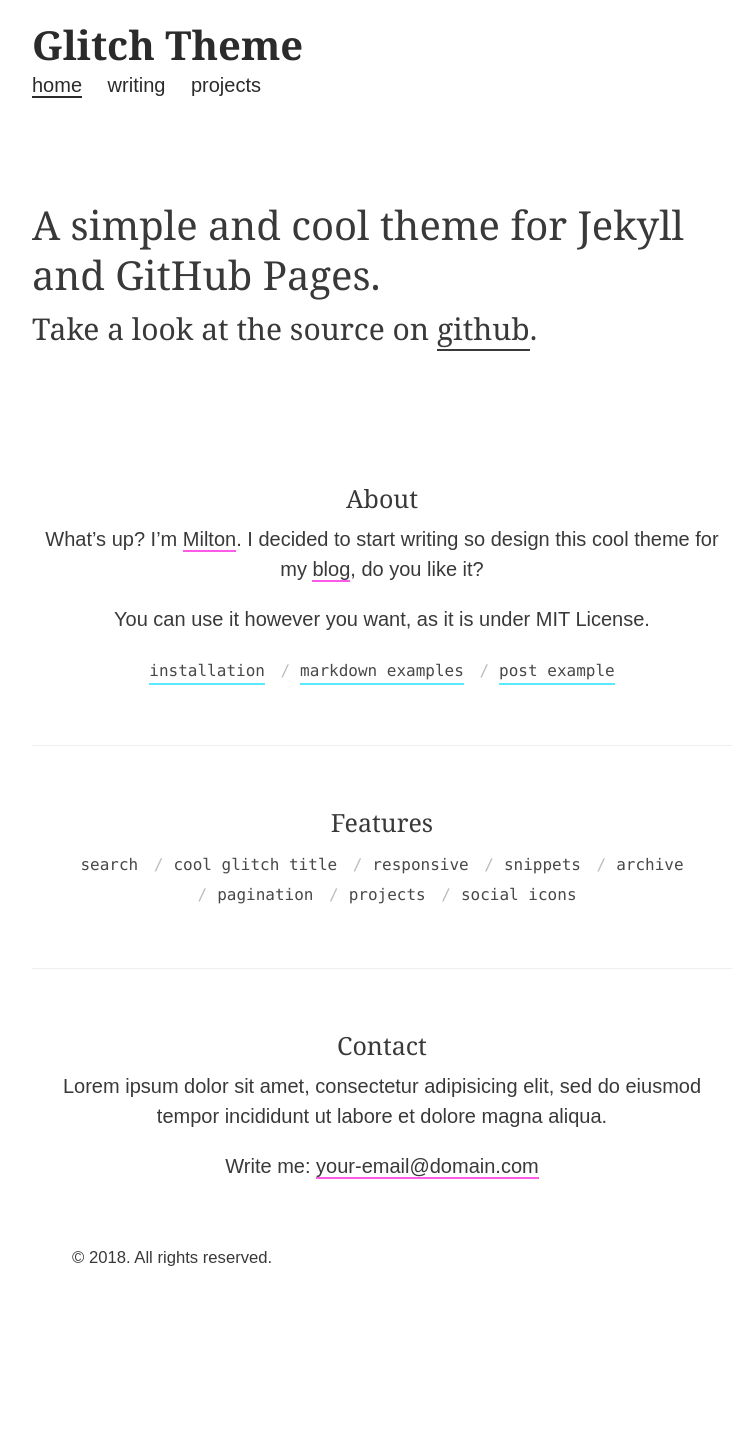
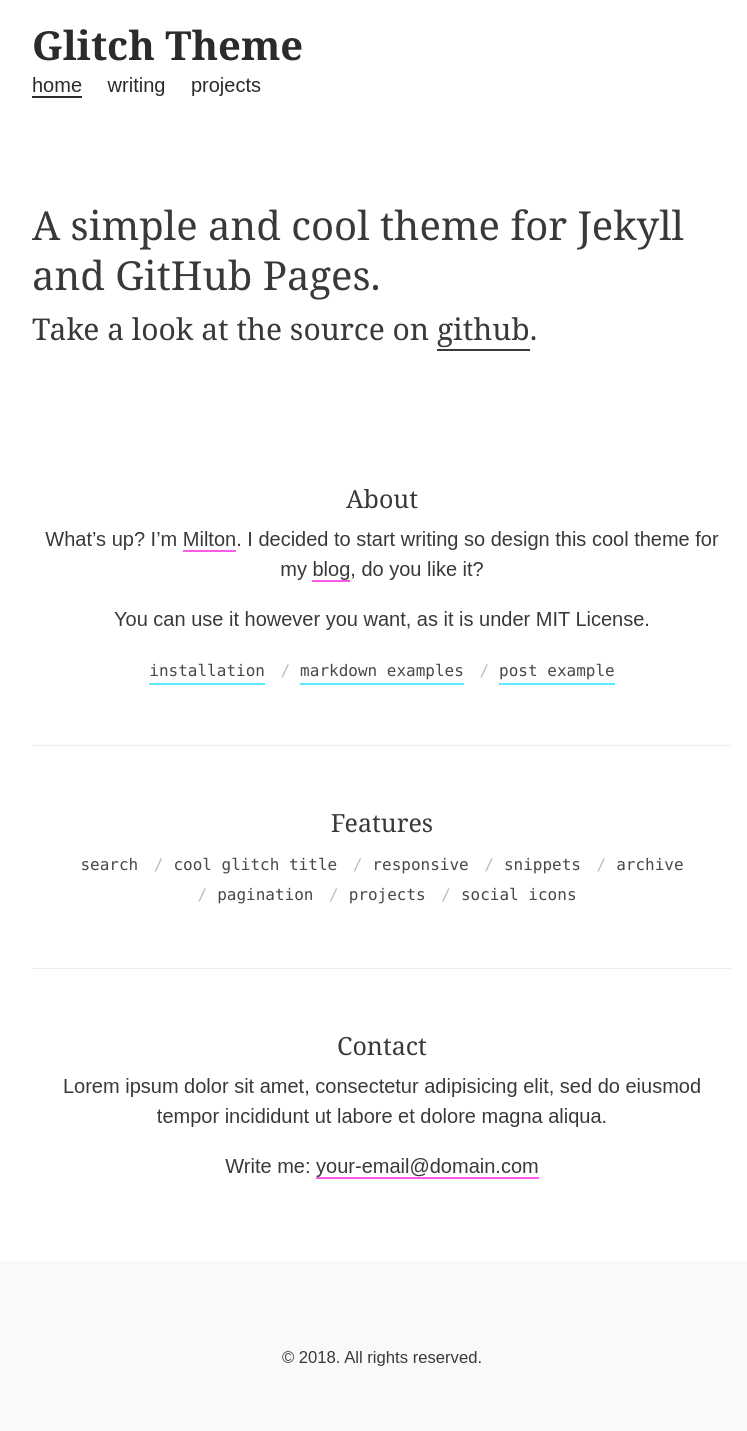
Before and after one commit to miltonparedes/glitch-jekyll, a Jekyll site: the page built from index.md, in a window 1280 px wide. Shown: the whole page, without its empty margins (258-1005 px from the left). Built offline with Jekyll 4.4.1, drawn with Linux system fonts in a browser that asks for light colours; some web fonts are replaced; before the commit the page ends 1311 px from its top, so only the background shows below that.

Commit message:
footer update

```diff
--- /dev/null
+++ b/_includes/footer.html
@@ -0,0 +1,21 @@
+<footer>
+  <div class="container">
+    <ul>
+      {% assign social = site.social %}
+      {% if social.twitter %}<li><a href="//twitter.com/{{social.twitter}}" target="_blank"><i data-feather="twitter"></i></a></li>{% endif %}
+      {% if social.facebook %}<li><a href="//facebook.com/{{social.facebook}}" target="_blank"><i data-feather="facebook"></i></a></li>{% endif %}
+      {% if social.instagram %}<li><a href="//instagram.com/{{social.instagram}}" target="_blank"><i data-feather="instagram"></i></a></li>{% endif %}
+      {% if social.github %}<li><a href="//github.com/{{social.github}}" target="_blank"><i data-feather="github"></i></a></li>{% endif %}
+      {% if social.gitlab %}<li><a href="//codepen.io/{{social.codepen}}" target="_blank"><i data-feather="gitlab"></i></a></li>{% endif %}
+      {% if social.youtube_user %}<li><a href="//youtube.com/user/{{social.youtube_user}}" target="_blank"><i data-feather="youtube"></i></a></li>{% endif %}
+      {% if social.youtube_channel %}<li><a href="//youtube.com/channel/{{social.youtube_channel}}" target="_blank"><i data-feather="youtube"></i></a></li>{% endif %}
+      {% if social.codepen %}<li><a href="//codepen.io/{{social.codepen}}" target="_blank"><i data-feather="codepen"></i></a></li>{% endif %}
+    </ul>
+    <small>
+      &copy; <time datetime="{{ site.time | date_to_xmlschema }}">{{ site.time | date: '%Y' }}</time>. All rights reserved.
+    </small>
+  </div>
+</footer>
+<script>
+  feather.replace()
+</script>
--- a/_includes/head.html
+++ b/_includes/head.html
@@ -1,7 +1,6 @@
 <head>
   <meta charset="UTF-8">
   <meta name="viewport" content="width=device-width, initial-scale=1.0">
-
   <title>
     {% if page.title == "Home" %}
       {{ site.title }} &middot; {{ site.tagline }}
@@ -9,8 +8,8 @@
       {{ page.title }} &middot; {{ site.title }}
     {% endif %}
   </title>
-
   <link rel="stylesheet" href="{{ site.baseurl }}/assets/css/styles.css">
   <link rel="shortcut icon" href="{{ site.baseurl }}/assets/img/{{ site.favicon }}">
   <link rel="alternate" type="application/atom+xml" title="{{ site.title }}" href="{{ site.baseurl }}/atom.xml">
+  <script src="https://unpkg.com/feather-icons/dist/feather.min.js"></script>
 </head>
--- a/_layouts/default.html
+++ b/_layouts/default.html
@@ -25,13 +25,8 @@
       <main id="{{ page.title | downcase }}">
         {{ content }}
       </main>
-
-      <footer class="footer">
-        <small>
-          &copy; <time datetime="{{ site.time | date_to_xmlschema }}">{{ site.time | date: '%Y' }}</time>. All rights reserved.
-        </small>
-      </footer>
     </div>
+    {% include footer.html %}
 
     {% if site.analytics_id %}
      <script>
--- a/_sass/_footer.scss
+++ b/_sass/_footer.scss
@@ -1,3 +1,21 @@
 footer{
-  padding: 2rem;
+  min-width: 100% !important;
+  background: #f9f9f9;
+  padding: 3rem;
+  margin-top: 4rem;
+  text-align: center;
+  ul{
+    text-align: center;
+    margin-bottom: 1rem;
+    li{
+      display: inline-block;
+      padding: 0;
+      font-size: .8rem;
+    }
+    li ~ li::before{
+      content: '/';
+      padding: 0 5px;
+      color: $gray-1;
+    }
+  }
 }
--- a/index.md
+++ b/index.md
@@ -3,7 +3,7 @@ layout: default
 title: Home
 ---
 
-# A simple and cool theme for Jekyll and GitHub Pages.
+# A <span class="mark">simple and cool theme</span> for Jekyll and GitHub Pages.
 ## Take a look at the source on [github](https://github.com/miltonolaf/glitch-jekyll){:target="blank"}.
 
 ### About
```
